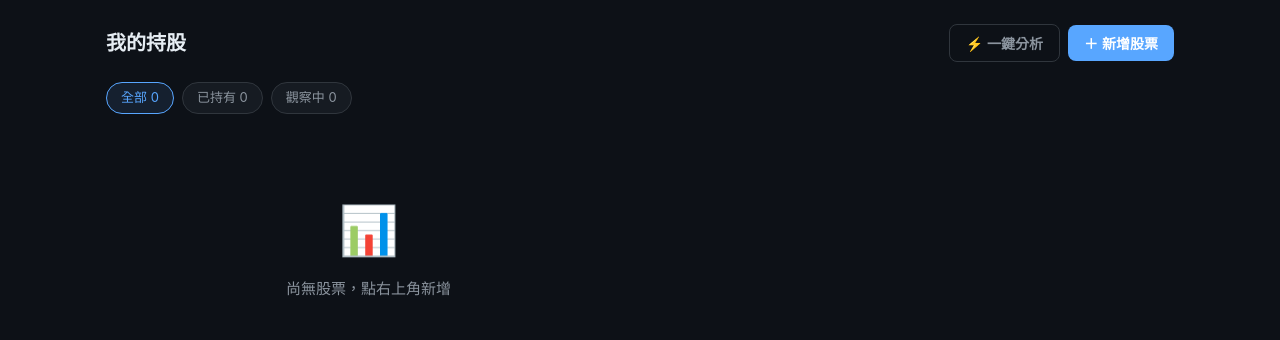
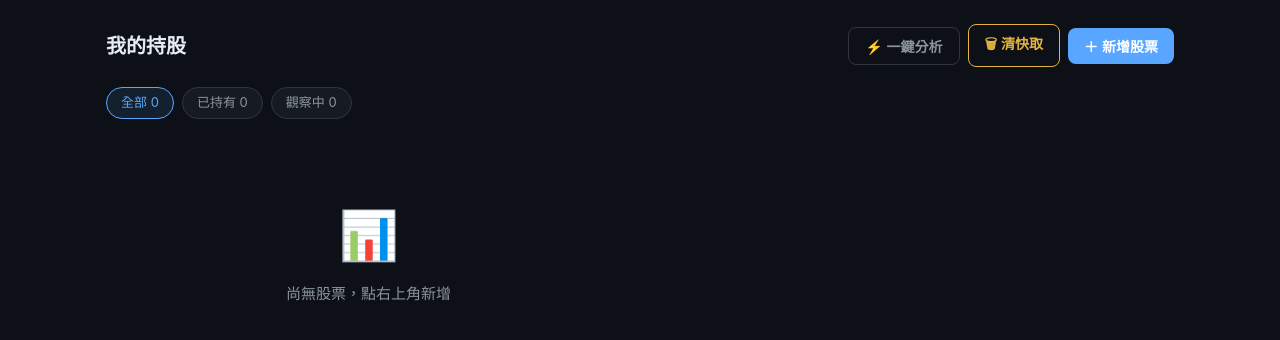
Before and after one commit to Jason690926/investment-system, a Flask app: page /dashboard in a window 1280 px wide. Shown: the part 56-396 px from the top of the page. Run offline with Flask 3, Linux system fonts and the light colour scheme; the visitor is signed in with stand-in values (Sample User, id 1); data that the repository does not hold is empty.

Commit message:
temp: 測試用清快取按鈕（dashboard 🗑 清快取）
- [app.py] POST /api/admin/clear-today-cache：刪除今日所有 StockAnalysis 記錄
- [dashboard.html] 新增橘色「🗑 清快取」按鈕（測試用）
- [dashboard.js] clearTodayCache()：確認後呼叫 API，完成後重整股票列表

Co-Authored-By: Claude Sonnet 4.6 <noreply@anthropic.com>

```diff
--- a/app.py
+++ b/app.py
@@ -484,6 +484,22 @@ def api_add_trade():
         db.close()
 
 
+@app.route('/api/admin/clear-today-cache', methods=['POST'])
+@login_required
+def api_clear_today_cache():
+    """⚠️ 測試用：清除今日所有 StockAnalysis 快取"""
+    from datetime import date as dt_date
+    from modules.models import StockAnalysis
+    db = SessionLocal()
+    try:
+        today = dt_date.today()
+        deleted = db.query(StockAnalysis).filter(StockAnalysis.analysis_date == today).delete()
+        db.commit()
+        return jsonify({'deleted': deleted, 'date': str(today)})
+    finally:
+        db.close()
+
+
 @app.route('/api/stocks/remove', methods=['POST'])
 @login_required
 def api_remove_stock():
--- a/static/js/dashboard.js
+++ b/static/js/dashboard.js
@@ -350,4 +350,22 @@ document.getElementById('add-modal').addEventListener('click', e => {
   if (e.target === e.currentTarget) closeAddModal();
 });
 
+/* ── 測試用：清除今日快取 ─────────────────────────────── */
+async function clearTodayCache() {
+  if (!confirm('確定清除今日所有分析快取？（僅測試用）')) return;
+  const btn = document.getElementById('btn-clear-cache');
+  btn.disabled = true;
+  btn.textContent = '清除中…';
+  try {
+    const res = await api('/api/admin/clear-today-cache', { method: 'POST' });
+    toast(`已清除 ${res.deleted} 筆今日快取（${res.date}）`);
+    loadStocks();
+  } catch (e) {
+    toast(e.message, 'error');
+  } finally {
+    btn.disabled = false;
+    btn.textContent = '🗑 清快取';
+  }
+}
+
 loadStocks();
--- a/templates/dashboard.html
+++ b/templates/dashboard.html
@@ -6,6 +6,7 @@
   <div class="section-title">我的持股</div>
   <div style="display:flex;gap:8px;align-items:center;">
     <button class="btn btn-ghost" id="btn-analyze-all" onclick="analyzeAll()">⚡ 一鍵分析</button>
+    <button class="btn btn-ghost" id="btn-clear-cache" onclick="clearTodayCache()" style="color:var(--orange);border-color:var(--orange);" title="測試用：清除今日所有分析快取">🗑 清快取</button>
     <button class="btn btn-primary" onclick="openAddModal()">＋ 新增股票</button>
   </div>
 </div>
```
